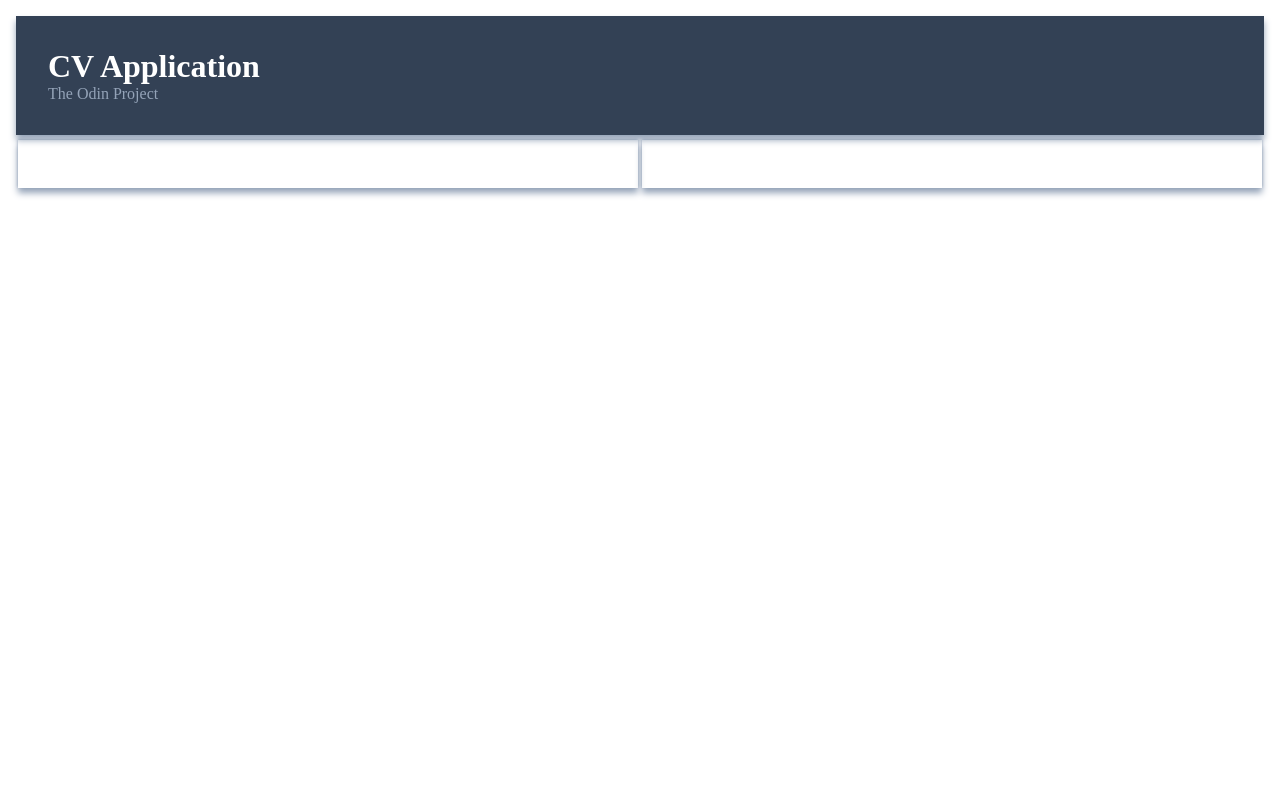
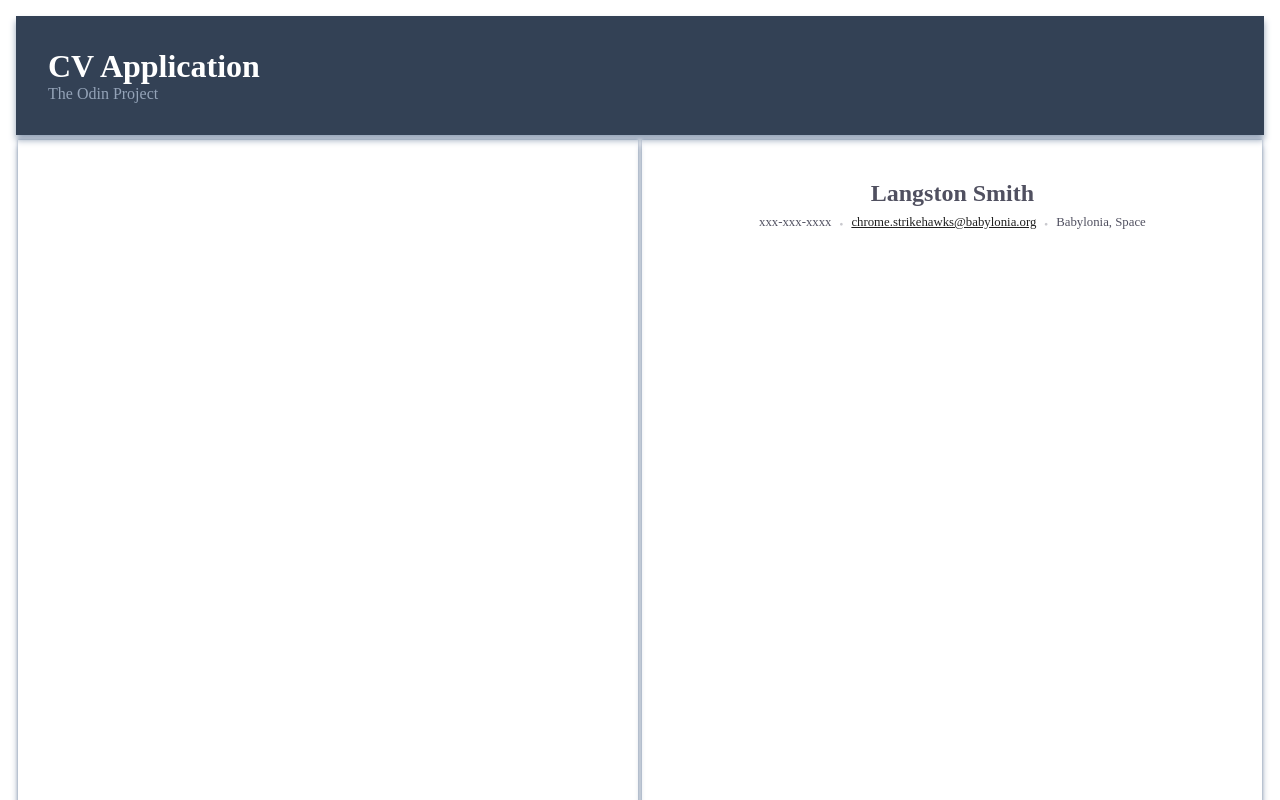
Before and after one commit to JWhales-AR/OdinCVApplication, a React (Vite) app: page / in a window 1280 px wide. Shown: the top 800 px of the page. Built offline with nearby package versions, Linux system fonts and the light colour scheme.

Commit message:
feat: Make the header section of the static CV

```diff
--- a/src/components/Preview.jsx
+++ b/src/components/Preview.jsx
@@ -1,6 +1,24 @@
+function PreviewHeaderContact({name, phone, mail, location}) {
+  return (
+    <div className="preview-header">
+      <p className="preview-header-name">{name}</p>
+      <ul className="preview-header-contacts-container">
+        <li className="preview-header-contact">{phone}</li>
+        <li className="preview-header-contact">
+          <a href={`mailto:${mail}`}>{mail}</a>
+        </li>
+        <li className="preview-header-contact">{location}</li>
+      </ul>
+    </div>
+  );
+}
+
 export default function Preview() {
   return (
     <aside id="preview" className="editor-preview-column">
+      <PreviewHeaderContact name="Langston Smith" phone="xxx-xxx-xxxx"
+                            mail="chrome.strikehawks@babylonia.org"
+                            location="Babylonia, Space"/>
     </aside>
   );
 }
--- a/src/styles/Preview.css
+++ b/src/styles/Preview.css
@@ -1,2 +1,41 @@
 #preview {
+    --fg-preview-main: #505060;
+    --fg-preview-emphasis: #202020;
+    --fg-preview-sub: #656580;
+    min-height: 842px;
 }
+
+.preview-header {
+    color: var(--fg-preview-main);
+    padding: 1rem 0;
+    text-align: center;
+}
+
+.preview-header-name {
+    font-weight: 800;
+    font-size: 1.5rem;
+    margin-bottom: 0.5rem;
+}
+
+.preview-header-contacts-container {
+    display: flex;
+    justify-content: center;
+    align-items: center;
+    list-style: none;
+}
+
+.preview-header-contact {
+    colow: var(--fg-preview-sub);
+    font-size: 0.8rem;
+}
+
+.preview-header-contact a:link {
+    color: var(--fg-preview-emphasis);
+}
+
+.preview-header-contact:not(:last-child)::after {
+    opacity: 0.3;
+    content: "●";
+    font-size: 0.4rem;
+    margin: 0 0.5rem;
+}
```
